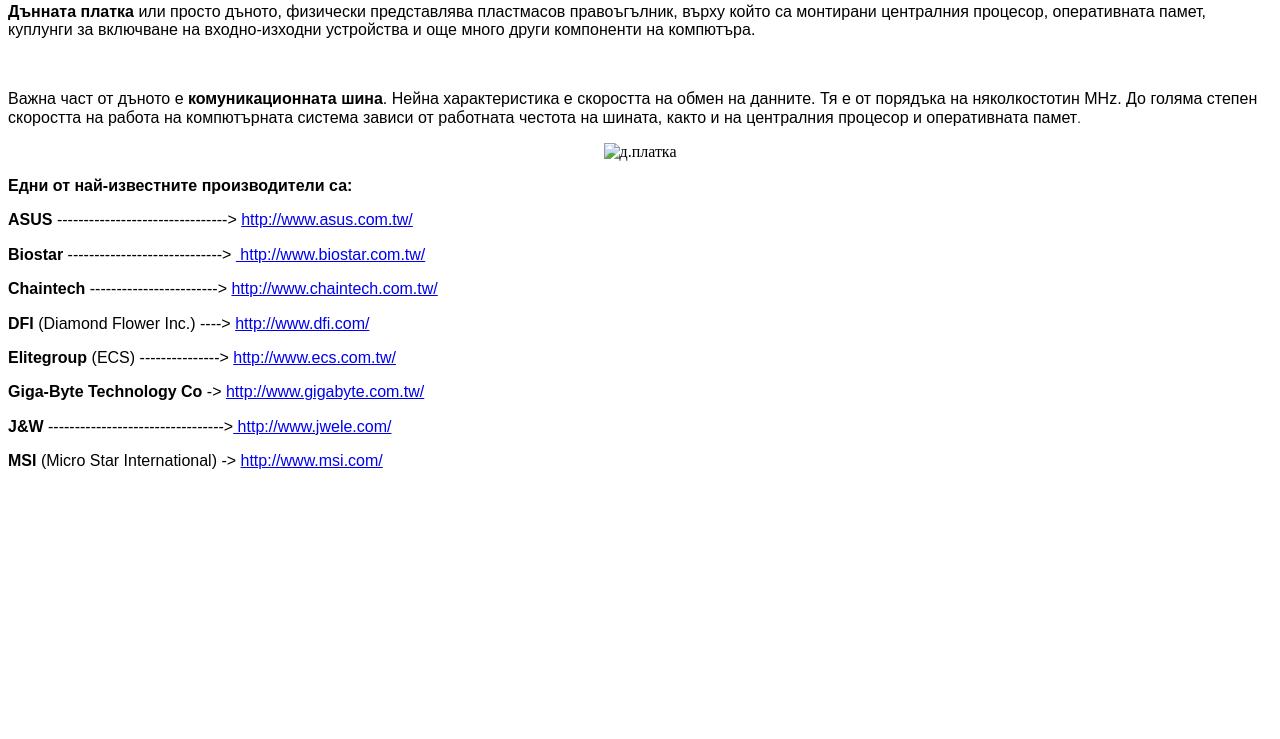
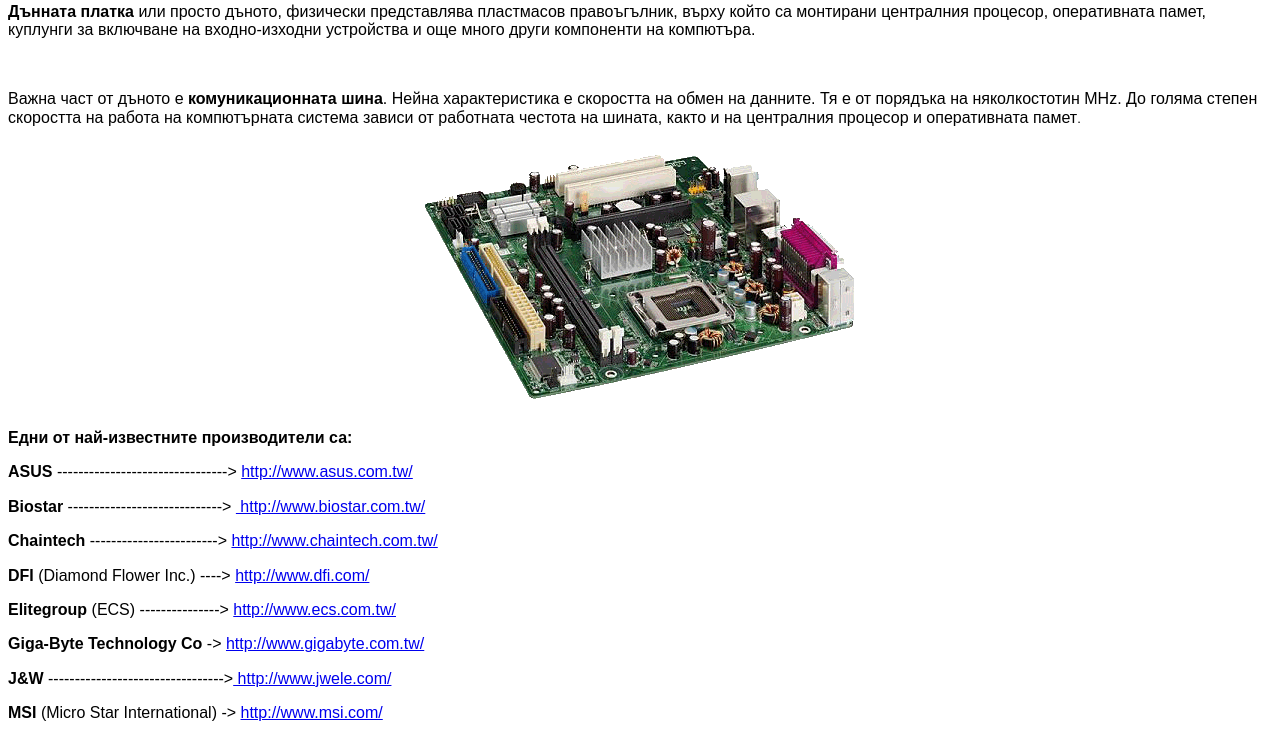
Before and after one commit to dimitarkrustev/computer, a plain HTML site: page Дънна платка.html in a window 1280 px wide. Shown: the part 72-811 px from the top of the page. Drawn offline with Linux system fonts and the light colour scheme.

Commit message:
Add files via upload

```diff
--- a/Дънна платка.html
+++ b/Дънна платка.html
@@ -51,7 +51,7 @@
 До голяма степен скоростта на работа на компютърната система зависи от работната
 честота на шината, както и на централния процесор и оперативната памет</span><span class="auto-style2" style="mso-bidi-font-size: 14.0pt; line-height: 115%; font-family: &quot;Arial&quot;,sans-serif">.<o:p></o:p></span></p>
 <p class="auto-style5">
-<img alt="д.платка" height="270" src="file:///C:/Users/Mitko/AppData/Local/Temp/Rar$DRa11200.2953/Pictures/motherboard2.gif" width="450" /></p>
+<img alt="d-platka" height="270" src="motherboard2.gif" width="450" /></p>
 <p class="auto-style7" style="mso-bidi-font-size: 14.0pt;"><strong>Едни от
 най-известните производители са:</strong><o:p></o:p></p>
 <p class="MsoNormal">
```
Also changed, not shown: motherboard2.gif (added).
